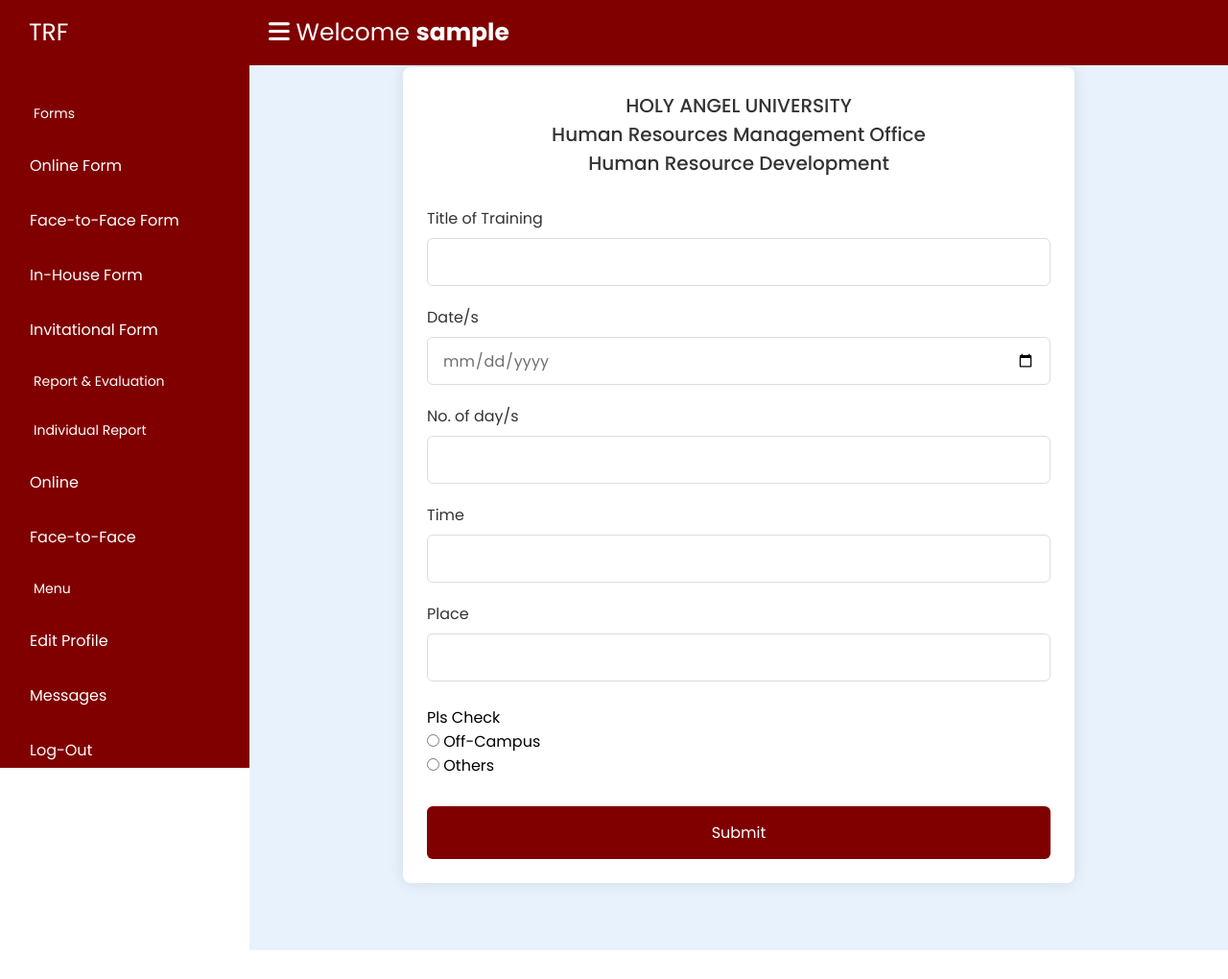
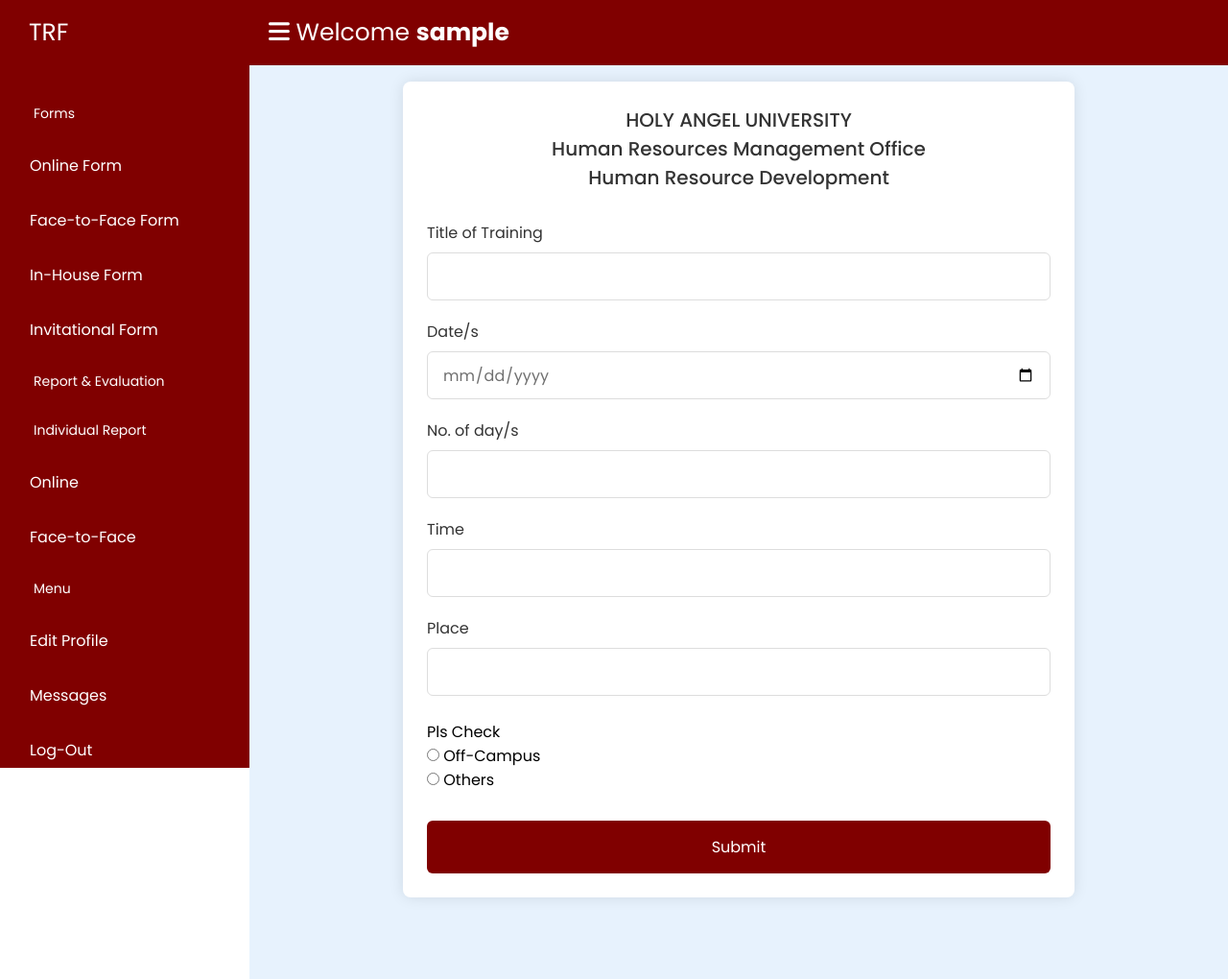
Before and after one commit to lesliemsnq/trf-application, a PHP site: page /form-ftf.php in a window 1280 px wide. Shown: the whole page at 96% size. Before the commit the page ends 990 px from the top, so only its background shows below. Run offline with PHP 8.4, Linux system fonts and the light colour scheme; the visitor is signed in with stand-in values (Sample User, id 1); some libraries are stand-ins or nearby versions.

Commit message:
Update form-ftf.php

```diff
--- a/acc-user/form-ftf.php
+++ b/acc-user/form-ftf.php
@@ -12,7 +12,6 @@
   }
 ?>
 <!DOCTYPE html>
-<!-- YouTube or Website - CodingLab -->
 <html lang="en">
   <head>
     <meta charset="UTF-8" />
@@ -101,7 +100,7 @@
 
 
     <!-- START OF MAIN CONTENT *FACE-T0-FACE FORM* -->
-    <main class="main" style="height:990px;">
+    <main class="main" style="height:1020px;">
 
       <section class="container">
         <header>HOLY ANGEL UNIVERSITY <br>
@@ -109,7 +108,7 @@
           Human Resource Development<br>
         </header>
 
-        <form action="connect-ftf.php" class="form" method="POST">
+        <form action="ftf.php" class="form" method="POST">
 
           <!-- TITLE OF  THE ACTIVITY -->
           <div class="input-box">
@@ -151,7 +150,10 @@
             <label for="check-rel"><input type="radio" id="check-rel" name="tact" value="others" /> Others</label><br>
             </div>
           </div>
-          <a href="#"><button>Submit</button></a>
+          <div class="submit">
+            <button type="submit" class="show-modal" name="submit">Submit</button>
+          </div>
+          <span class="overlay"></span>
         </form>
         </div>
       </section>
```
